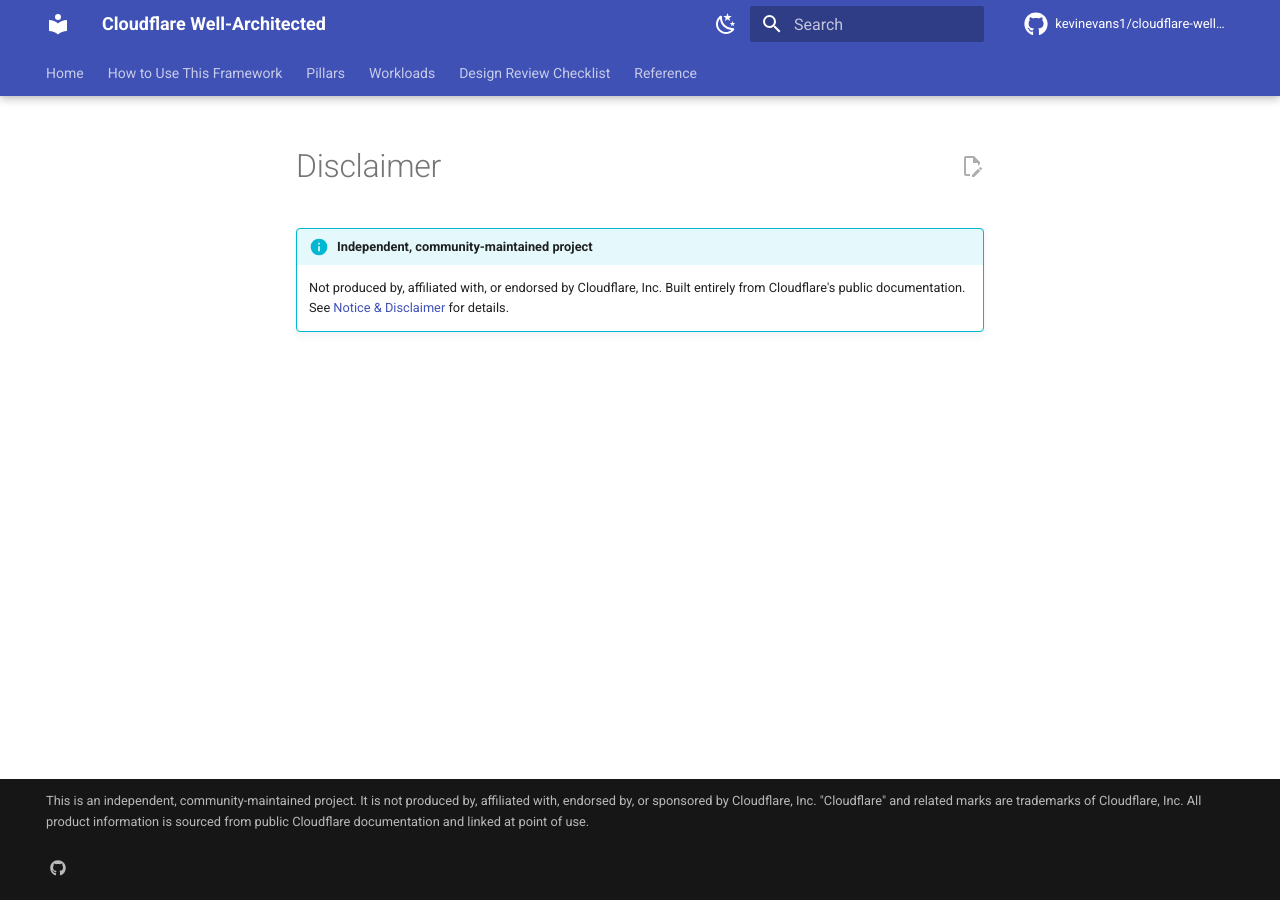
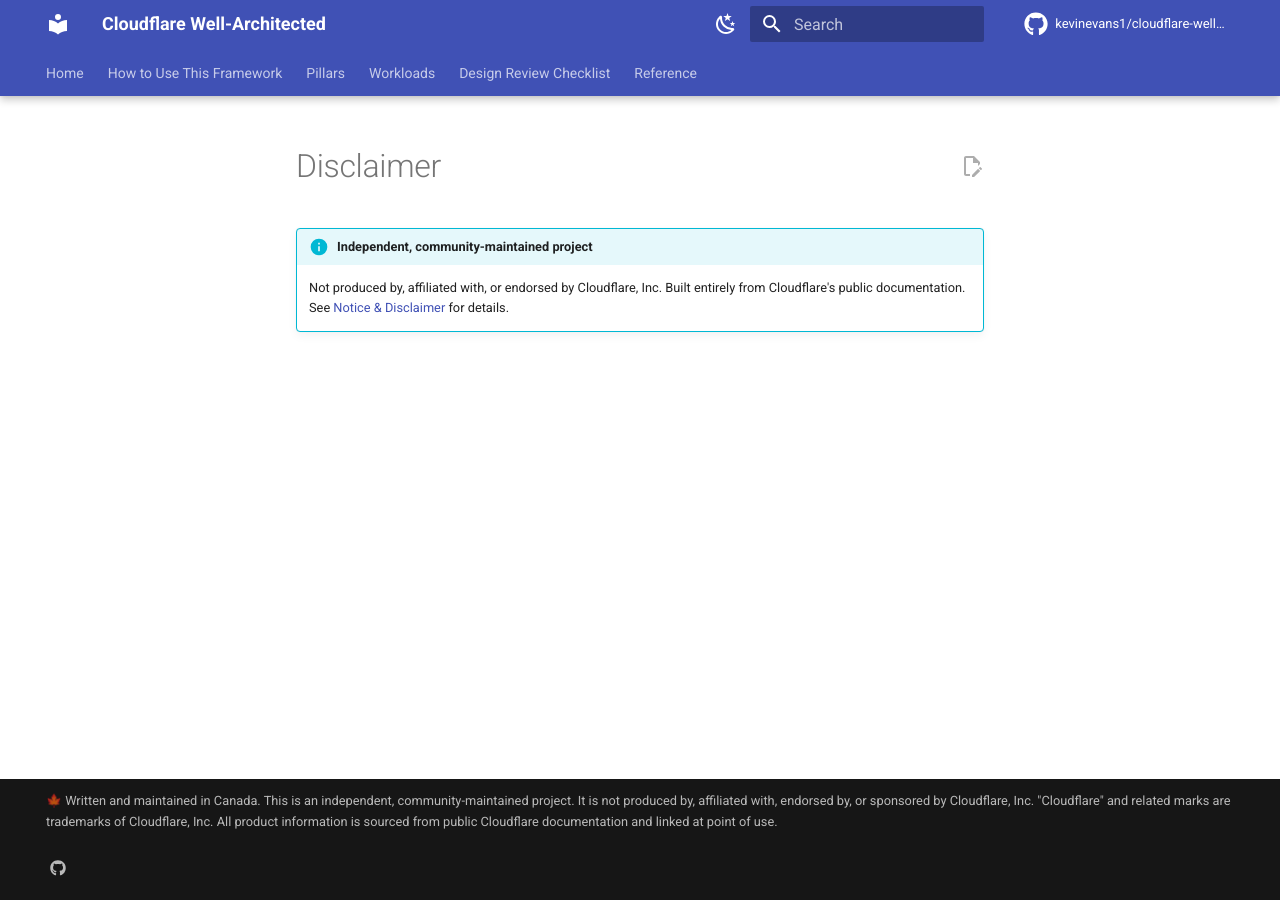
Before and after one commit to kevinevans1/cloudflare-well-architected, an MkDocs documentation site: the page built from docs/_snippets/disclaimer.md, in a window 1280 px wide. Built offline with MkDocs 1.6.1 and Material for MkDocs 9.7.7, drawn with Linux system fonts in a browser that asks for light colours; comment, search, counter and statistics services are not loaded.

```diff
--- a/mkdocs.yml
+++ b/mkdocs.yml
@@ -7,10 +7,11 @@ repo_url: https://github.com/kevinevans1/cloudflare-well-architected
 repo_name: kevinevans1/cloudflare-well-architected
 edit_uri: edit/main/docs/
 copyright: >-
-  This is an independent, community-maintained project. It is not produced by,
-  affiliated with, endorsed by, or sponsored by Cloudflare, Inc. "Cloudflare" and
-  related marks are trademarks of Cloudflare, Inc. All product information is
-  sourced from public Cloudflare documentation and linked at point of use.
+  🍁 Written and maintained in Canada. This is an independent, community-maintained
+  project. It is not produced by, affiliated with, endorsed by, or sponsored by
+  Cloudflare, Inc. "Cloudflare" and related marks are trademarks of Cloudflare, Inc.
+  All product information is sourced from public Cloudflare documentation and
+  linked at point of use.
 
 theme:
   name: material
```
Also changed, not shown: README.md (+2 -0 lines), VALIDATION.md (added, +77 -0 lines), 1 other file.
